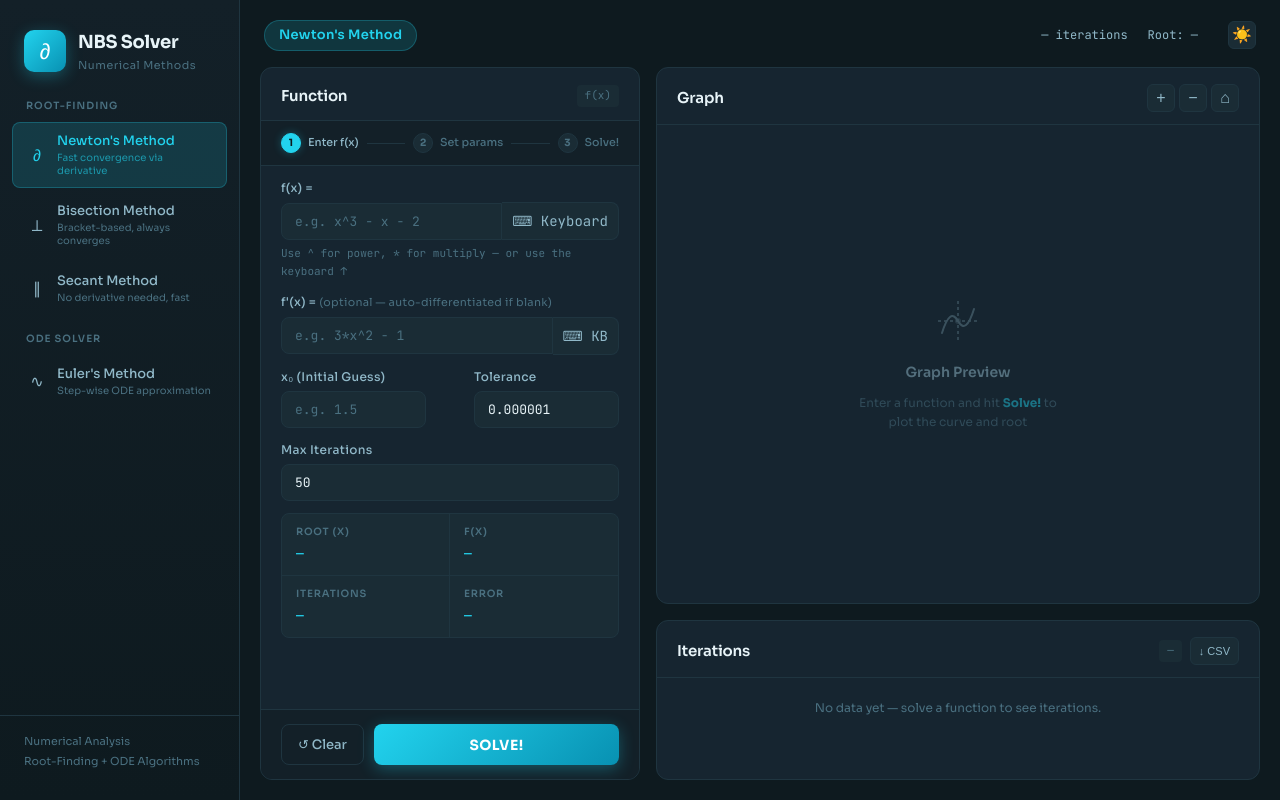
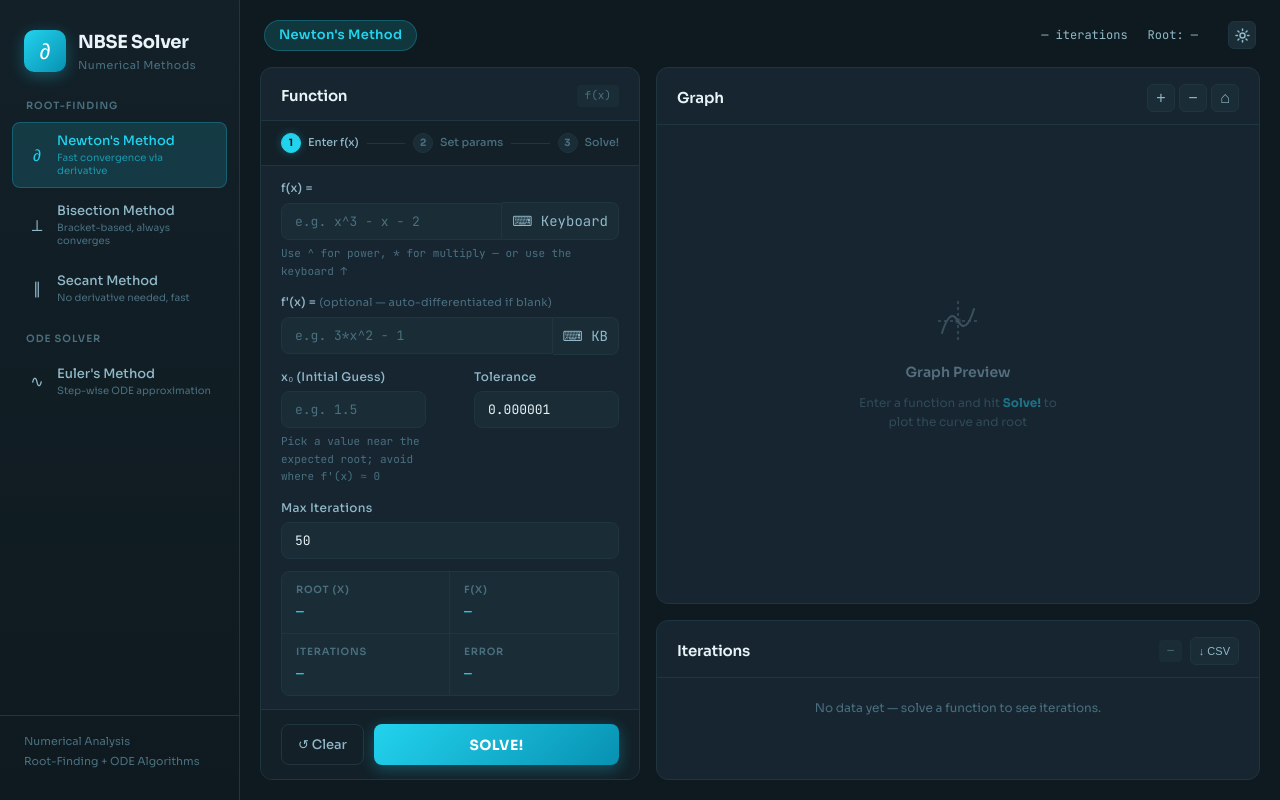
Before and after one commit to introshia/nbse-solver, a website: page index.html in a window 1280 px wide. Drawn offline with nearby package versions, Linux system fonts and the light colour scheme.

Commit message:
feat: add Euler's method, rename to NBSE, improve UX hints and theme icon
- Add Euler's Method (ODE solver) as a fourth numerical method
- Rename app from NBS to NBSE (Newton, Bisection, Secant, Euler)
- Replace emoji theme toggle (☀️/🌙) with clean inline SVG sun/moon icons
- Add input hints for Newton x₀, Bisection bounds sign condition, Secant distinct guesses
- Add calculator keyboard for function entry across all methods

Co-Authored-By: Claude Sonnet 4.6 <noreply@anthropic.com>

```diff
--- a/index.html
+++ b/index.html
@@ -3,7 +3,7 @@
 <head>
 <meta charset="UTF-8"/>
 <meta name="viewport" content="width=device-width, initial-scale=1.0"/>
-<title>NBS Solver — Numerical Methods</title>
+<title>NBSE Solver — Numerical Methods</title>
 <script src="https://cdnjs.cloudflare.com/ajax/libs/mathjs/11.11.0/math.min.js"></script>
 <link href="https://fonts.googleapis.com/css2?family=JetBrains+Mono:wght@400;500;600&family=Sora:wght@300;400;500;600;700&display=swap" rel="stylesheet"/>
 <style>
@@ -290,7 +290,7 @@ tbody td.highlight{color:var(--success);font-weight:600;}
   <div class="logo">
     <span class="logo-icon" id="logoIcon">∫</span>
     <div>
-      <h1>NBS Solver</h1>
+      <h1>NBSE Solver</h1>
       <p class="logo-sub">Numerical Methods</p>
     </div>
   </div>
@@ -326,7 +326,7 @@ tbody td.highlight{color:var(--success);font-weight:600;}
     <div class="topbar-info" style="align-items:center;">
       <span id="iterCount">— iterations</span>
       <span id="rootDisplay">Root: —</span>
-      <button class="graph-btn" id="themeToggle" title="Toggle Theme" style="margin-left:10px;">☀️</button>
+      <button class="graph-btn" id="themeToggle" title="Toggle Theme" style="margin-left:10px;"></button>
     </div>
   </div>
 
@@ -479,6 +479,7 @@ tbody td.highlight{color:var(--success);font-weight:600;}
           </div>
         </div>
 
+
         <!-- Deriv keyboard -->
         <div class="calc-keyboard" id="calcKeyboardDeriv">
           <div class="kb-display">
@@ -541,6 +542,7 @@ tbody td.highlight{color:var(--success);font-weight:600;}
           <div class="input-group">
             <label>x₀ (Initial Guess)</label>
             <input type="number" id="newtonX0" placeholder="e.g. 1.5" step="any"/>
+            <span class="hint">Pick a value near the expected root; avoid where f'(x) ≈ 0</span>
           </div>
           <div class="input-group">
             <label>Tolerance</label>
@@ -559,6 +561,7 @@ tbody td.highlight{color:var(--success);font-weight:600;}
           <div class="input-group"><label>a (Lower Bound)</label><input type="number" id="bisA" placeholder="e.g. 1" step="any"/></div>
           <div class="input-group"><label>b (Upper Bound)</label><input type="number" id="bisB" placeholder="e.g. 2" step="any"/></div>
         </div>
+        <span class="hint" style="padding:0 20px;display:block;">a and b must bracket a root: f(a) and f(b) must have opposite signs</span>
         <div class="input-row">
           <div class="input-group"><label>Tolerance</label><input type="number" id="bisTol" value="0.000001" step="any"/></div>
           <div class="input-group"><label>Max Iterations</label><input type="number" id="bisMax" value="50"/></div>
@@ -571,6 +574,7 @@ tbody td.highlight{color:var(--success);font-weight:600;}
           <div class="input-group"><label>x₀ (First Guess)</label><input type="number" id="secX0" placeholder="e.g. 1" step="any"/></div>
           <div class="input-group"><label>x₁ (Second Guess)</label><input type="number" id="secX1" placeholder="e.g. 2" step="any"/></div>
         </div>
+        <span class="hint" style="padding:0 20px;display:block;">Two distinct starting points near the root; x₀ ≠ x₁ required</span>
         <div class="input-row">
           <div class="input-group"><label>Tolerance</label><input type="number" id="secTol" value="0.000001" step="any"/></div>
           <div class="input-group"><label>Max Iterations</label><input type="number" id="secMax" value="50"/></div>
@@ -1319,9 +1323,12 @@ function clearAll(){
 
 /* ─── Theme ─── */
 const themeBtn=$('themeToggle');
-function setTheme(light){document.body.classList.toggle('light-mode',light);themeBtn.textContent=light?'🌙':'☀️';localStorage.setItem('nbsTheme',light?'light':'dark');scheduleRender();}
+const ICON_SUN=`<svg width="15" height="15" viewBox="0 0 15 15" fill="none" stroke="currentColor" stroke-width="1.5" stroke-linecap="round"><circle cx="7.5" cy="7.5" r="2.5"/><line x1="7.5" y1="1" x2="7.5" y2="2.5"/><line x1="7.5" y1="12.5" x2="7.5" y2="14"/><line x1="1" y1="7.5" x2="2.5" y2="7.5"/><line x1="12.5" y1="7.5" x2="14" y2="7.5"/><line x1="2.93" y1="2.93" x2="3.99" y2="3.99"/><line x1="11.01" y1="11.01" x2="12.07" y2="12.07"/><line x1="12.07" y1="2.93" x2="11.01" y2="3.99"/><line x1="3.99" y1="11.01" x2="2.93" y2="12.07"/></svg>`;
+const ICON_MOON=`<svg width="15" height="15" viewBox="0 0 15 15" fill="none" stroke="currentColor" stroke-width="1.5" stroke-linecap="round" stroke-linejoin="round"><path d="M12.5 9.5a6 6 0 1 1-7-7 4.5 4.5 0 0 0 7 7z"/></svg>`;
+function setTheme(light){document.body.classList.toggle('light-mode',light);themeBtn.innerHTML=light?ICON_MOON:ICON_SUN;localStorage.setItem('nbsTheme',light?'light':'dark');scheduleRender();}
 themeBtn.addEventListener('click',()=>setTheme(!document.body.classList.contains('light-mode')));
 if(localStorage.getItem('nbsTheme')==='light') setTheme(true);
+else themeBtn.innerHTML=ICON_SUN;
 
 /* ─── Init ─── */
 applyMethodTheme('newton');
```
